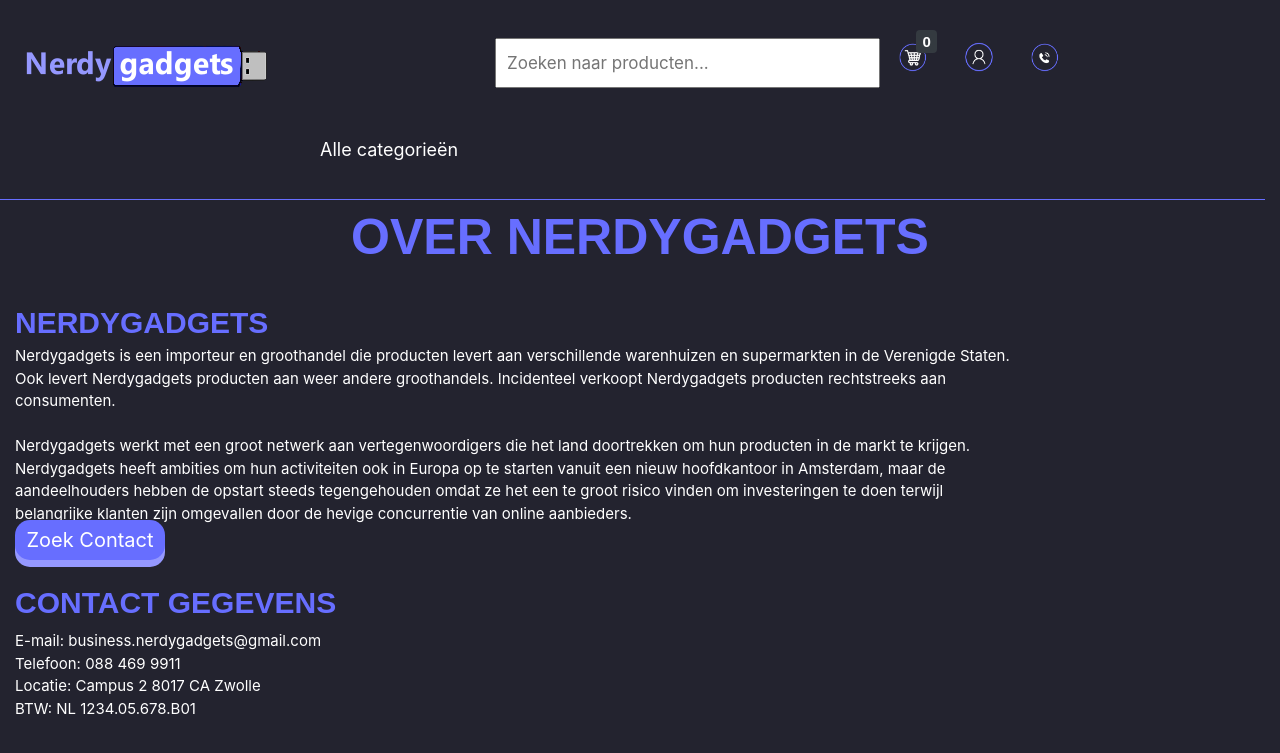
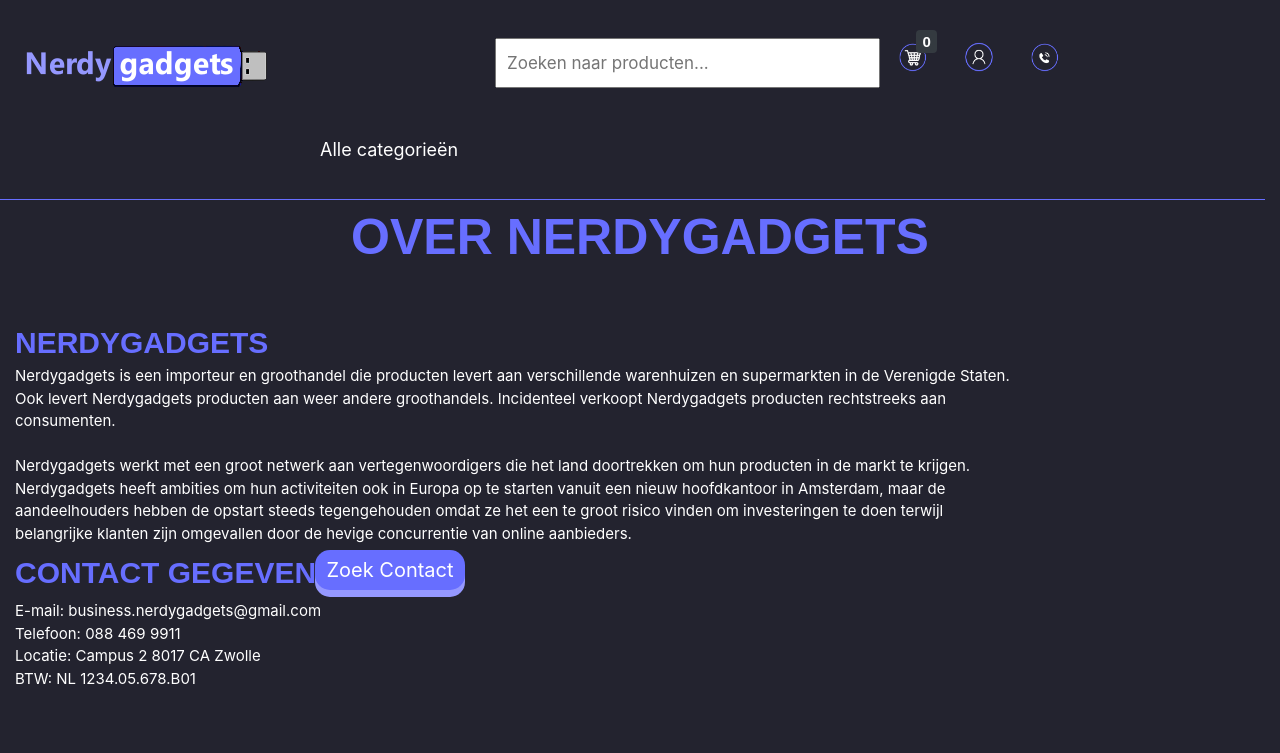
Before and after one commit to acrylo-code/nerdygadgets-main, a PHP site: page /contact.php in a window 1280 px wide. Shown: the top 753 px of the page. Run offline with PHP 8.4, Linux system fonts and the light colour scheme; data that the repository does not hold is empty; some libraries are stand-ins or nearby versions; some web fonts are replaced.

Commit message:
contact form

```diff
--- a/cart.php
+++ b/cart.php
@@ -112,7 +112,8 @@
                         <div class="col-12" style="position: relative;">
                             <h3 style="position: absolute; bottom: 15px; right: 0;"class="StockItemName">Subtotaal: <?php echo '€' . number_format($totalPrice, 2, ',', '.'); ?></h3>
                             <!-- add a button to view cart -->
-                            <?php $totalPrice = $totalPrice*0.9 ?>
+                            <?php $totalPrice = $totalPrice*0.9
+                            ## korting?>
                             <input style="position: absolute; bottom: -20px; right: 0; width: 210px; height: 30px;" placeholder = "Kortingscode" type=Titel name="kortingsCode  "><br><br>
                             <h3 style="position: absolute; bottom: -65px; right: 0;"class="StockItemName">Totaal: <?php echo '€' . number_format($totalPrice, 2, ',', '.'); ?></h3>
                             <?php if($totalPrice >= 0){ ?>
--- a/contact.php
+++ b/contact.php
@@ -1,4 +1,5 @@
 <?php include __DIR__ . "/header.php"; ?>
+
 <style>
     .checkoutbtn {
         display: inline-block;
@@ -27,8 +28,8 @@
 
 </style>
 <p style="text-align:center; font-size: 50px; color:#676EFF;" class="StockItemName"  >Over Nerdygadgets</p>
-    <p style="color:#676EFF; position: absolute; left: 30px; top: 100px; width: 150px; font-size: 30px;" class="StockItemName" >Nerdygadgets</p>
-        <p style="position: absolute; left: 30px; top: 145px; width: 1000px; font-size: 15px;" >
+    <p style="color:#676EFF; position: absolute; left: 30px; top: 120px; width: 150px; font-size: 30px;" class="StockItemName" >Nerdygadgets</p>
+        <p style="position: absolute; left: 30px; top: 165px; width: 1000px; font-size: 15px;" >
 
             Nerdygadgets is een importeur en groothandel die producten levert aan verschillende warenhuizen en supermarkten in de Verenigde Staten.<br>
             Ook levert Nerdygadgets producten aan weer andere groothandels. Incidenteel verkoopt Nerdygadgets producten rechtstreeks aan consumenten.<br><br>
@@ -37,8 +38,8 @@
             steeds tegengehouden omdat ze het een te groot risico vinden om investeringen te doen terwijl belangrijke klanten zijn omgevallen door de hevige concurrentie
             van online aanbieders.
         </p>
-    <p style="color:#676EFF; position: absolute; left: 30px; top: 380px; width: 1000px; font-size: 30px;" class='StockItemName' >Contact Gegevens</p>
-<p style="position: absolute; left: 30px; top: 430px; width: 1000px; font-size: 15px;" >
+    <p style="color:#676EFF; position: absolute; left: 30px; top: 350px; width: 1000px; font-size: 30px;" class='StockItemName' >Contact Gegevens</p>
+<p style="position: absolute; left: 30px; top: 400px; width: 1000px; font-size: 15px;" >
 
         E-mail: business.nerdygadgets@gmail.com<br>
         Telefoon: 088 469 9911<br>
@@ -51,5 +52,4 @@
         window.location.href = "/nerdygadgets-main/get-contact.php";
     }
 </script>
-
-<button onclick="redirectGetContact()" class="btn btn-primary checkoutbtn" type="button" style="position: absolute; left: 30px; top: 320px; width: 150px;">Zoek Contact</button>
+<button onclick="redirectGetContact()" class="btn btn-primary checkoutbtn" type="button" style="position: absolute; left: 330px; top: 350px; width: 150px;">Zoek Contact</button>
--- a/order.php
+++ b/order.php
@@ -71,6 +71,7 @@
                                 $totalPrice = 0;
                                 foreach(getCartItems() as $productId => $product){
                                     $totalPrice += $product['SellPrice'] * $product['quantityInCart'];
+                                    ## haal de korting eraf
                                     ?>
                                     <tr>
                                         <td>
```
Also changed, not shown: get-contact.php (+21 -22 lines).
